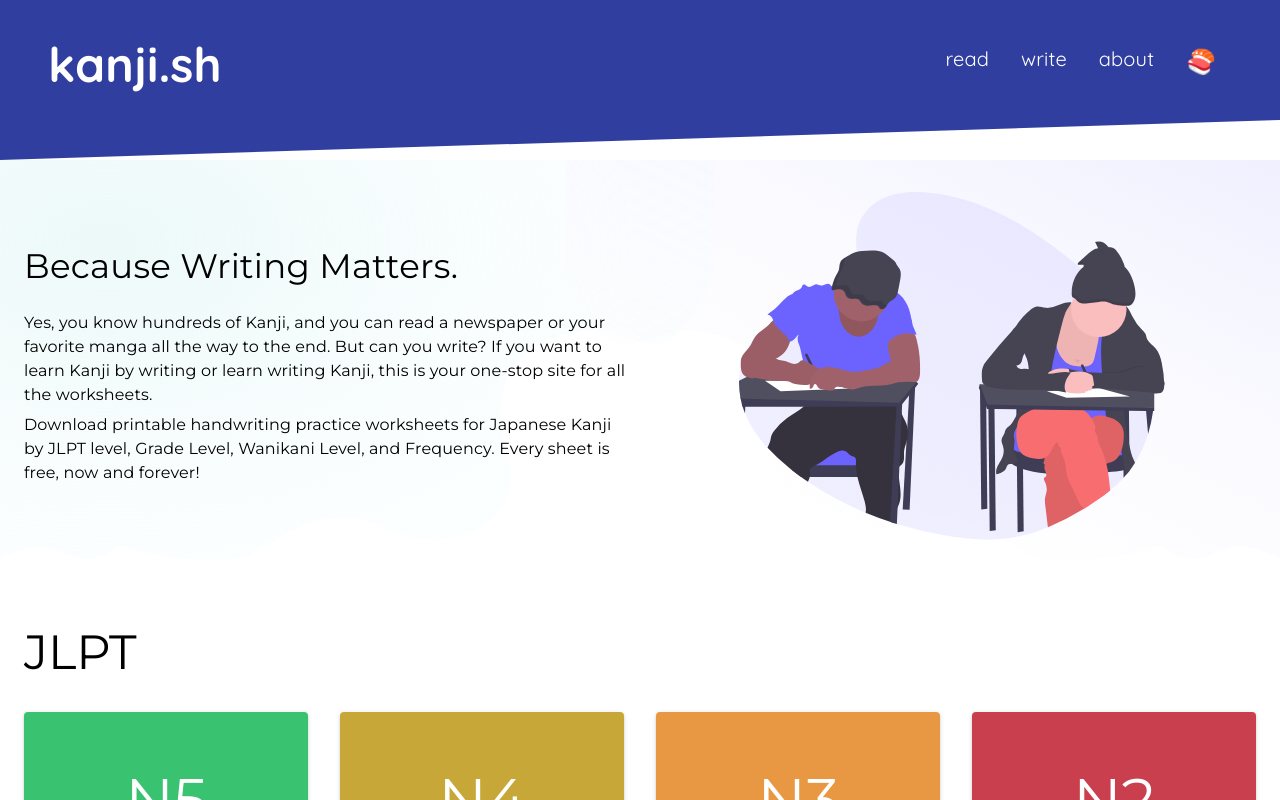
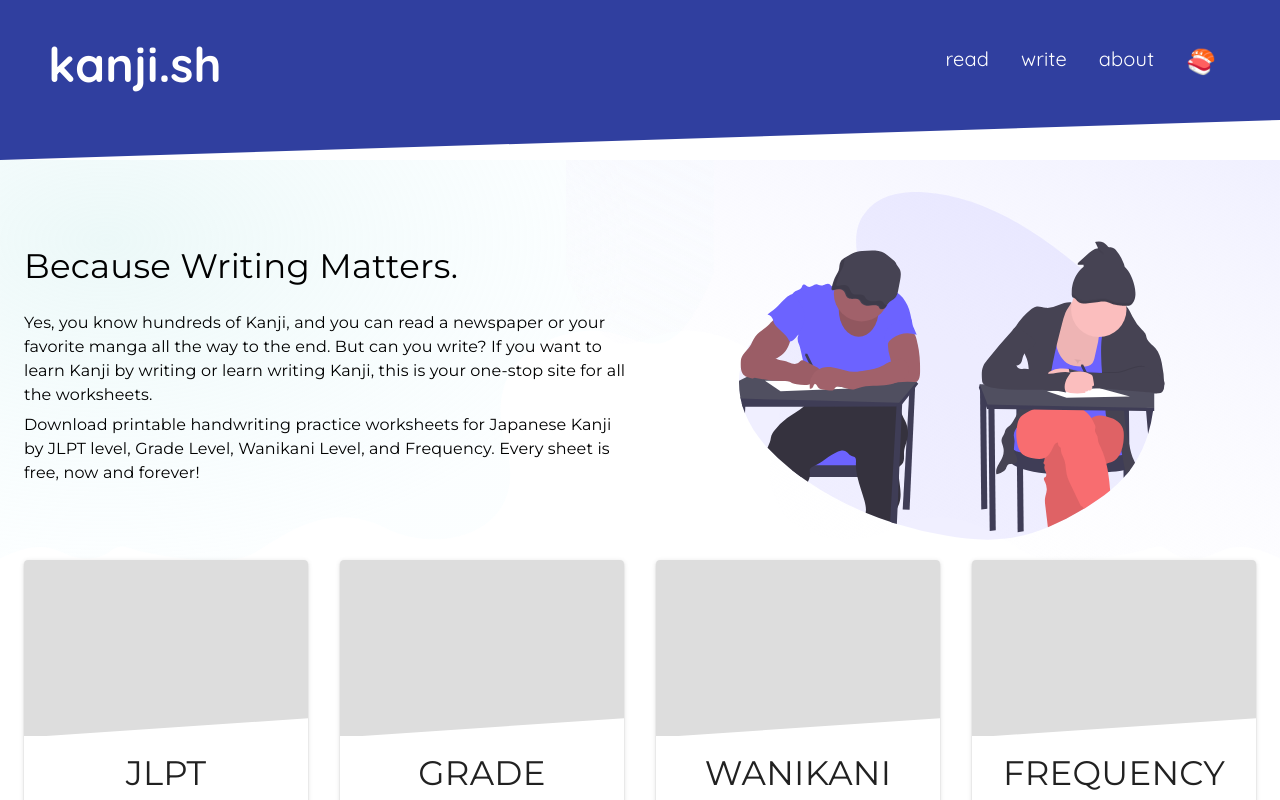
Before and after one commit to rionlabs/kanji.sh, a React (Create React App) app: page /write in a window 1280 px wide. Shown: the top 800 px of the page. Built offline with nearby package versions, Linux system fonts and the light colour scheme.

Commit message:
:recycle: Adds pagination for PDF collections

```diff
--- a/src/Metadata.ts
+++ b/src/Metadata.ts
@@ -71,3 +71,9 @@ const frequencyData: GroupData = {
 };
 
 export const data: Array<GroupData> = [JLPTData, gradesData, wanikaniData, frequencyData];
+
+export const mappedData: Map<string, GroupData> = new Map<string, GroupData>();
+mappedData.set("jlpt", JLPTData);
+mappedData.set("grade", gradesData);
+mappedData.set("wanikani", wanikaniData);
+mappedData.set("frequency", frequencyData);
--- a/src/app/App.tsx
+++ b/src/app/App.tsx
@@ -7,6 +7,7 @@ import WritePage from "../pages/WritePage";
 import AboutPage from "../pages/AboutPage";
 import PolicyPage from "../pages/PolicyPage";
 import TermsPage from "../pages/TermsPage";
+import CollectionPage from "../pages/CollectionPage";
 
 function App() {
     const appTheme = createMuiTheme({
@@ -24,6 +25,7 @@ function App() {
                     <Route exact path={"/"} component={HomePage}/>
                     <Route exact path={"/read"} component={ReadPage}/>
                     <Route exact path={"/write"} component={WritePage}/>
+                    <Route exact path={"/write/collection/:collectionKey"} component={CollectionPage}/>
                     <Route exact path={"/about"} component={AboutPage}/>
                     <Route exact path={"/privacy-policy"} component={PolicyPage}/>
                     <Route exact path={"/terms"} component={TermsPage}/>
--- /dev/null
+++ b/src/components/NewFileGroup.tsx
@@ -0,0 +1,98 @@
+import React from "react";
+import {createStyles, StyleRules, Theme, WithStyles} from "@material-ui/core";
+import Card from '@material-ui/core/Card';
+import CardContent from "@material-ui/core/CardContent";
+import CardMedia from "@material-ui/core/CardMedia";
+import Typography from "@material-ui/core/Typography";
+import withStyles from "@material-ui/core/styles/withStyles";
+import {RouterProps, withRouter} from "react-router";
+
+const NORMAL_ELEVATION = 2;
+const HOVER_ELEVATION = 10;
+
+const styles = (theme: Theme): StyleRules =>
+    createStyles({
+        root: {
+            flexGrow: 1,
+            cursor: 'pointer',
+            maxWidth: '320px'
+        },
+        media: {
+            height: theme.spacing(22),
+            clipPath: "polygon(0 0, 101% 0%, 101% 90%, 0% 101%)"
+        },
+        title: {
+            textAlign: "center",
+            fontWeight: 400,
+
+            userSelect: "none",
+            msUserSelect: "none",
+        },
+        downloadButton: {
+            alignSelf: "center",
+            width: "100%",
+            marginTop: theme.spacing(2)
+        }
+    });
+
+interface Props extends WithStyles<typeof styles>, RouterProps {
+    collectionKey: string,
+    title: string,
+    description: string,
+    metaColor: string
+}
+
+interface State {
+    readonly elevation: number;
+}
+
+class NewFileGroup extends React.Component<Props, State> {
+    readonly state: State = {
+        elevation: NORMAL_ELEVATION
+    };
+
+    public render() {
+        const {classes, title, description, metaColor} = this.props;
+        const {elevation} = this.state;
+
+        return <Card className={classes.root} onMouseOver={this._elevate} onMouseOut={this._lower}
+                     elevation={elevation} onClick={this._onClick}>
+
+            <CardMedia className={classes.media} style={{backgroundColor: metaColor}}>
+
+            </CardMedia>
+
+            <CardContent>
+                <Typography className={classes.title} gutterBottom variant="h4" component="h4">
+                    {title}
+                </Typography>
+                <Typography gutterBottom variant="subtitle1" align="center">
+                    {description}
+                </Typography>
+
+            </CardContent>
+        </Card>
+    }
+
+    private _elevate = () => {
+        this.setState(() => ({
+            elevation: HOVER_ELEVATION
+        }));
+    };
+
+    private _lower = () => {
+        this.setState(() => ({
+            elevation: NORMAL_ELEVATION
+        }));
+    };
+
+    private _onClick = () => {
+        this.setState(() => ({
+            elevation: NORMAL_ELEVATION
+        }));
+        this.props.history.push(`write/collection/${this.props.collectionKey}`)
+    };
+}
+
+// @ts-ignore
+export default withRouter(withStyles(styles)(NewFileGroup));
--- /dev/null
+++ b/src/pages/CollectionPage.tsx
@@ -0,0 +1,59 @@
+import React from "react";
+import makeStyles from "@material-ui/core/styles/makeStyles";
+import Header from "../components/Header";
+import Grid from "@material-ui/core/Grid";
+import FileCard from "../components/FileCard";
+import Typography from "@material-ui/core/Typography";
+import {RouteComponentProps} from "react-router";
+import {GroupData, mappedData} from "../Metadata";
+import {Container} from "@material-ui/core";
+
+const useStyles = makeStyles((theme) => ({
+    root: {
+        flexGrow: 1
+    },
+    paper: {
+        padding: theme.spacing(2),
+        textAlign: 'center',
+        color: theme.palette.text.secondary,
+    },
+    header: {
+        marginTop: theme.spacing(8),
+        marginBottom: theme.spacing(4)
+    }
+}));
+
+type PageParam = { collectionKey: string };
+
+export default function CollectionPage(pageParams: RouteComponentProps<PageParam>) {
+    const classes = useStyles();
+    const {collectionKey} = pageParams.match.params
+    const groupData: GroupData = mappedData.get(collectionKey)!!;
+    console.log("Collection Key " + collectionKey);
+
+    return (
+        <div className={classes.root}>
+            <Header/>
+            <Container>
+                <Typography gutterBottom className={classes.header} variant="h3">
+                    {groupData.heading}
+                </Typography>
+                <Grid container
+                      direction={"row"}
+                      spacing={4}
+                      alignItems={"center"}
+                      alignContent={"flex-start"}
+                      justify={"flex-start"}>
+                    {
+                        groupData.files.map(fileData => (
+                            <Grid item xs={12} sm={4} md={3} xl={2}
+                                  alignItems={"center"}>
+                                <FileCard fileData={fileData}/>
+                            </Grid>
+                        ))
+                    }
+                </Grid>
+            </Container>
+        </div>
+    );
+}
--- a/src/pages/WritePage.tsx
+++ b/src/pages/WritePage.tsx
@@ -1,10 +1,9 @@
 import React from "react";
 import makeStyles from "@material-ui/core/styles/makeStyles";
 import Jumbotron from "../components/Jumbotron";
-import {data} from "../Metadata";
-import FileGroup from "../components/FileGroup";
-import Acknowledgement from "../components/Acknowledgement";
 import Header from "../components/Header";
+import NewFileGroup from "../components/NewFileGroup";
+import {Container, Grid} from "@material-ui/core";
 
 const useStyles = makeStyles((theme) => ({
     root: {
@@ -18,10 +17,38 @@ export default function WritePage() {
         <div className={classes.root}>
             <Header/>
             <Jumbotron/>
-            {
-                data.map(groupData => (<FileGroup heading={groupData.heading} files={groupData.files}/>))
-            }
-            <Acknowledgement/>
+            <Container>
+                <Grid container spacing={4} justify={"center"}>
+                    <Grid item xs={12} sm={6} md={3}>
+                        <NewFileGroup
+                            collectionKey="jlpt"
+                            title={"JLPT"}
+                            description={"Description"}
+                            metaColor={"#DDD"}/>
+                    </Grid>
+                    <Grid item xs={12} sm={6} md={3}>
+                        <NewFileGroup
+                            collectionKey={"grade"}
+                            title={"GRADE"}
+                            description={"Description"}
+                            metaColor={"#DDD"}/>
+                    </Grid>
+                    <Grid item xs={12} sm={6} md={3}>
+                        <NewFileGroup
+                            collectionKey={"wanikani"}
+                            title={"WANIKANI"}
+                            description={"Description"}
+                            metaColor={"#DDD"}/>
+                    </Grid>
+                    <Grid item xs={12} sm={6} md={3}>
+                        <NewFileGroup
+                            collectionKey={"frequency"}
+                            title={"FREQUENCY"}
+                            description={"Description"}
+                            metaColor={"#DDD"}/>
+                    </Grid>
+                </Grid>
+            </Container>
         </div>
     );
 }
```
